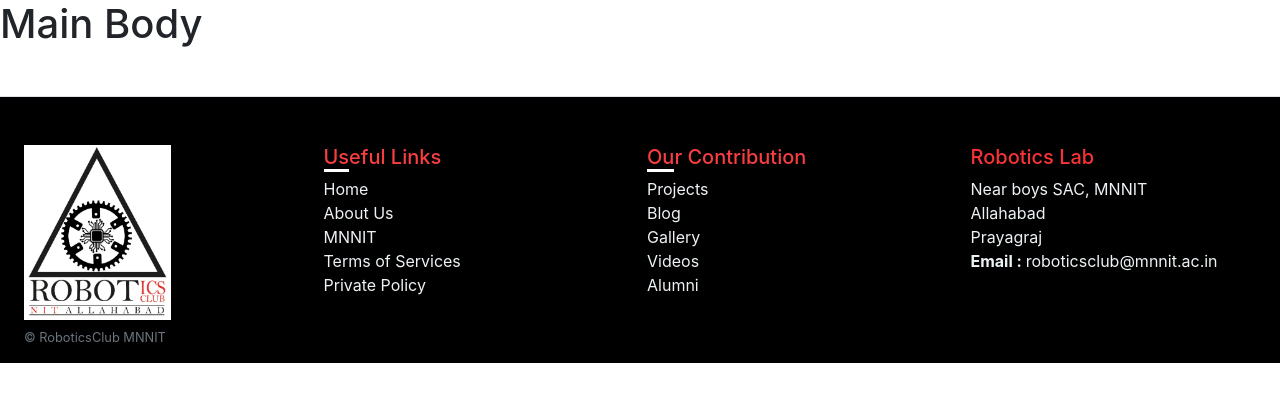
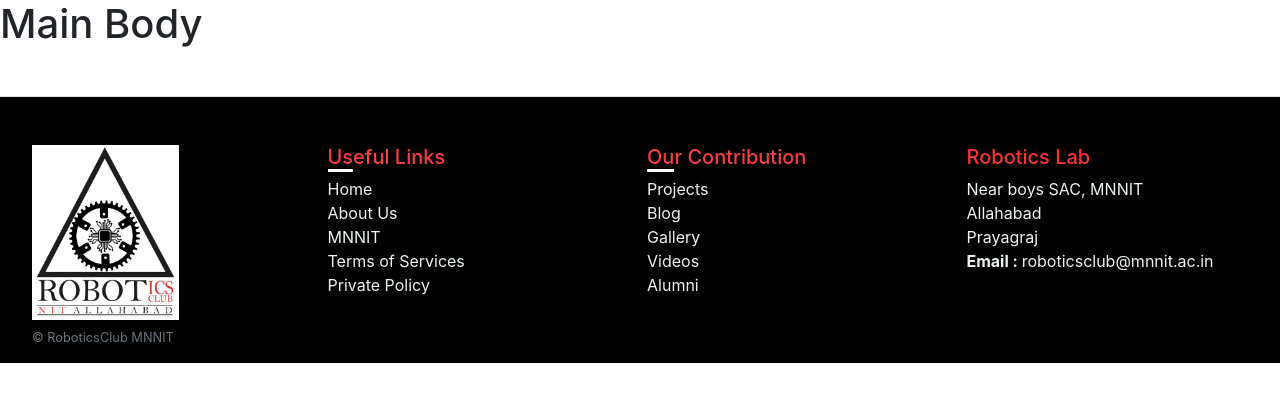
Before and after one commit to MNNIT-Robotics-Club-Official/Robotics_Club_Website, a Django app: page / in a window 1280 px wide. Shown: the part 76-478 px from the top of the page. Run offline with Django 3.2, Linux system fonts and the light colour scheme; some libraries are stand-ins or nearby versions.

Commit message:
Added Padding in footer and comments

```diff
--- a/templates/base.html
+++ b/templates/base.html
@@ -85,7 +85,7 @@
   {% endblock %}
 
   <!-- FOOTER  -->
-  <footer class="pt-4 my-md-5 pt-md-5 border-top" id="footer">
+  <footer class="pt-4 my-md-5 pt-md-5 border-top px-2" id="footer">
     <div class="row">
       <div class="col-12 col-md">
         <img class="mb-2 mx-4" src="{% static 'img/logo.jpg' %}" alt="" width="147" height="174.67">
```
Also changed, not shown: static/css/style.css (+11 -2 lines).
